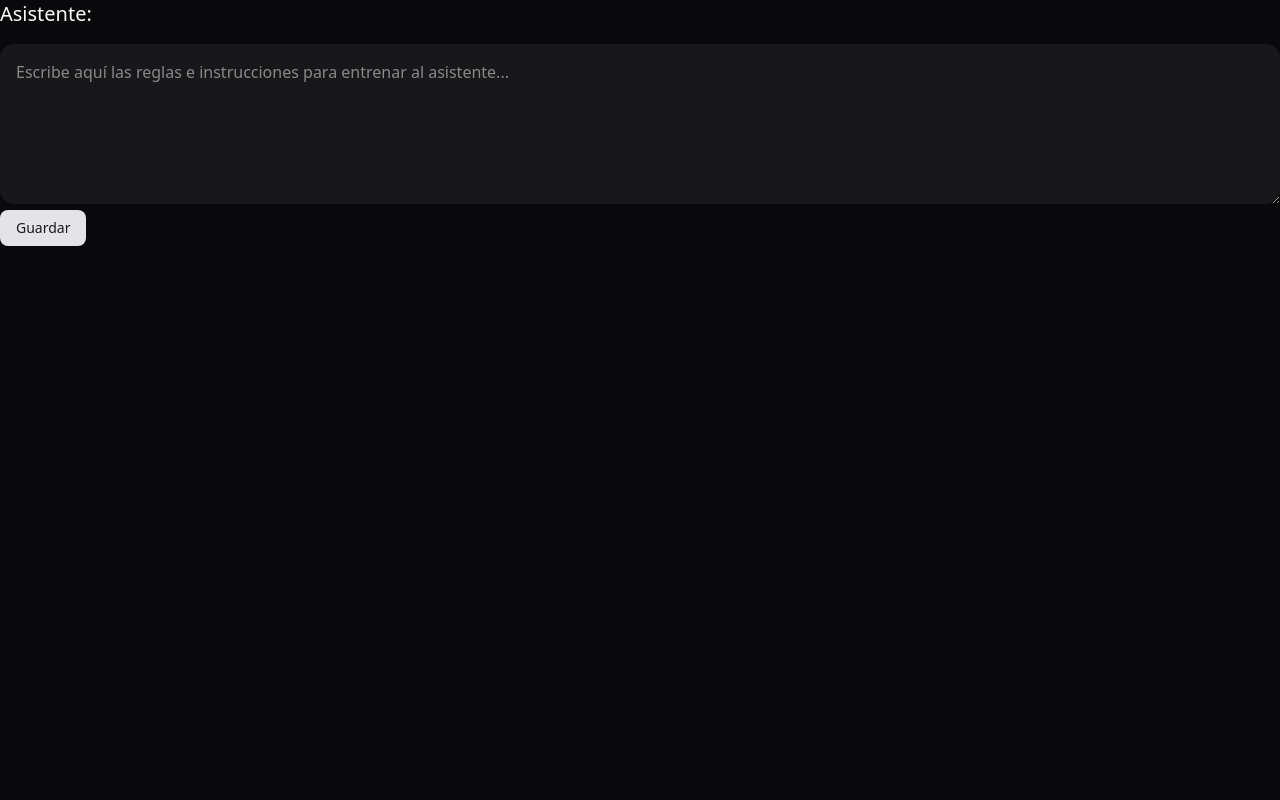
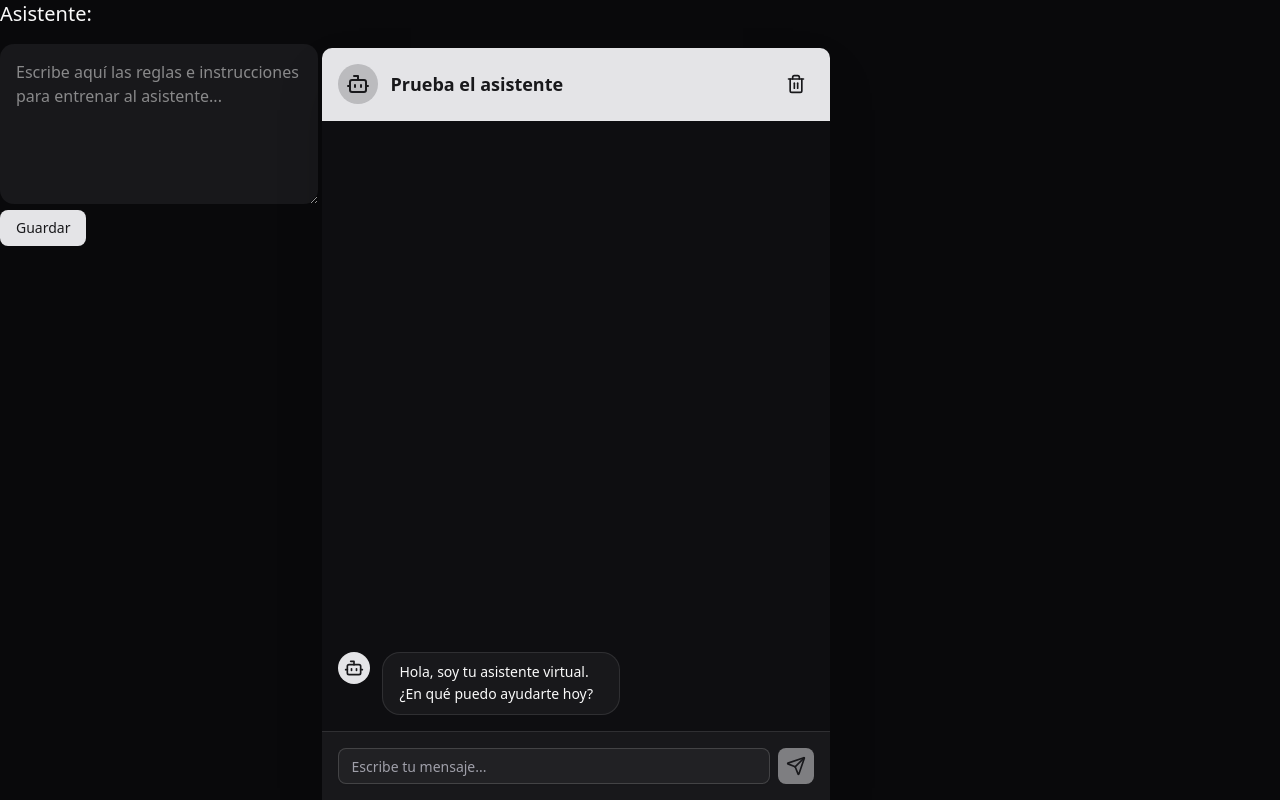
Before and after one commit to soyluisarrieta/funnelhot-ai-assistants-manager, a Next.js app: page /asistentes/1 in a window 1280 px wide. Built offline with nearby package versions, Linux system fonts and the light colour scheme.

Commit message:
feat: add simulated chat with smooth auto-scroll and delayed responses

```diff
--- a/src/app/asistentes/[id]/page.tsx
+++ b/src/app/asistentes/[id]/page.tsx
@@ -1,5 +1,6 @@
 'use client'
 
+import AssistantChat from "@/components/assistants/assistant-chat"
 import { Button } from "@/components/ui/button"
 import { useAssistants } from "@/hook/useAssistants"
 import { getAssistantById } from "@/services/assistants.service"
@@ -30,11 +31,14 @@ export default function TrainingPage() {
   }
 
   return (
-    <>
+    <div className="flex flex-col h-dvh">
       <header className="text-xl mb-4">
         Asistente: {assistant?.name}
       </header>
 
+      <div className="flex flex-col md:flex-row flex-1 min-h-0">
+        {/* Training Area */}
+        <div>
           <textarea
             className="w-full h-40 p-4 bg-card rounded-xl"
             placeholder="Escribe aquí las reglas e instrucciones para entrenar al asistente..."
@@ -44,6 +48,13 @@ export default function TrainingPage() {
           <Button onClick={handleTrainingUpdate}>
             Guardar
           </Button>
-    </>
+        </div>
+
+        {/* Chat */}
+        <div className="w-full md:max-w-md lg:max-w-lg h-dvh min-h-96 md:h-full flex flex-col p-1 pb-0 md:pr-0">
+           <AssistantChat />
+        </div>
+      </div>
+    </div>
   )
 }
--- /dev/null
+++ b/src/components/assistants/assistant-chat.tsx
@@ -0,0 +1,143 @@
+"use client"
+
+import type React from "react"
+import { useState, useEffect, useRef, useMemo } from "react"
+import { Button } from "@/components/ui/button"
+import { Input } from "@/components/ui/input"
+import { SendIcon, BotIcon, UserIcon, Trash2Icon } from "lucide-react"
+import { CHAT_RESPONSES_MOCK } from "@/mocks/chat-responses.mock"
+import { cn } from "@/lib/utils"
+
+interface Message {
+  id: string
+  text: string
+  sender: "user" | "bot"
+}
+
+const getSimulatedResponse = (): string => {
+  const randomIndex = Math.floor(Math.random() * CHAT_RESPONSES_MOCK.length)
+  return CHAT_RESPONSES_MOCK[randomIndex]
+}
+
+const INITIAL_MESSAGE: Message = {
+  id: "initial",
+  text: "Hola, soy tu asistente virtual. ¿En qué puedo ayudarte hoy?",
+  sender: "bot",
+}
+
+export default function AssistantChat() {
+  const [messages, setMessages] = useState<Message[]>([INITIAL_MESSAGE])
+  const [inputValue, setInputValue] = useState("")
+  const messagesContainerRef = useRef<HTMLDivElement>(null)
+
+  const reversedMessages = useMemo(() => {
+    return [...messages].reverse()
+  }, [messages])
+
+  useEffect(() => {
+    if (messagesContainerRef.current) {
+      messagesContainerRef.current.scrollTo({ top: 0, behavior: "smooth" })
+    }
+  }, [messages])
+
+  const handleSendMessage = () => {
+    if (!inputValue.trim()) return
+
+    const userMessage: Message = {
+      id: Date.now().toString(),
+      text: inputValue,
+      sender: "user",
+    }
+
+    setMessages((prev) => [...prev, userMessage])
+    setInputValue("")
+
+    const delay = Math.floor(Math.random() * 1000) + 1000
+
+    setTimeout(() => {
+      const botResponse: Message = {
+        id: (Date.now() + 1).toString(),
+        text: getSimulatedResponse(),
+        sender: "bot",
+      }
+      setMessages((prev) => [...prev, botResponse])
+    }, delay)
+  }
+
+  const handleKeyDown = (e: React.KeyboardEvent<HTMLInputElement>) => {
+    if (e.key === "Enter") {
+      handleSendMessage()
+    }
+  }
+
+  return (
+    <div className="w-full h-full flex flex-col shadow-2xl">
+      <div className="flex items-center justify-between p-4 border-b bg-primary text-primary-foreground rounded-t-lg">
+        <div className="flex items-center gap-3">
+          <div className="size-10 rounded-full bg-primary-foreground/20 flex items-center justify-center">
+            <BotIcon className="size-6" />
+          </div>
+          <h1 className="font-semibold text-lg">Prueba el asistente</h1>
+        </div>
+        <Button
+          variant="ghost"
+          size="icon"
+          className="text-primary-foreground hover:bg-primary-foreground/20"
+        >
+          <Trash2Icon className="size-5" />
+        </Button>
+      </div>
+
+      <div ref={messagesContainerRef} className="flex-1 overflow-y-auto p-4 flex flex-col-reverse gap-4 bg-secondary/20">
+        {reversedMessages.map((message) => (
+          <div
+            key={message.id}
+            className={cn("flex gap-3", message.sender === "user" ? "flex-row-reverse" : "flex-row")}
+          >
+            <div
+              className={cn(
+                "size-8 rounded-full flex items-center justify-center shrink-0",
+                message.sender === "user"
+                  ? "bg-accent text-accent-foreground"
+                  : "bg-primary text-primary-foreground"
+              )}
+            >
+              {message.sender === "user" ? <UserIcon className="w-5 h-5" /> : <BotIcon className="w-5 h-5" />}
+            </div>
+            <div
+              className={cn(
+                "max-w-1/2 rounded-2xl px-4 py-2",
+                message.sender === "user"
+                  ? "bg-accent text-accent-foreground"
+                  : "bg-card text-card-foreground border"
+              )}
+            >
+              <p className="text-sm leading-relaxed">{message.text}</p>
+            </div>
+          </div>
+        ))}
+      </div>
+
+      <div className="p-4 border-t bg-card">
+        <div className="flex gap-2">
+          <Input
+            className="flex-1"
+            type="text"
+            placeholder="Escribe tu mensaje..."
+            value={inputValue}
+            onChange={(e) => setInputValue(e.target.value)}
+            onKeyDown={handleKeyDown}
+          />
+          <Button
+            className="shrink-0"
+            size="icon"
+            onClick={handleSendMessage}
+            disabled={!inputValue.trim()}
+          >
+            <SendIcon className="size-5" />
+          </Button>
+        </div>
+      </div>
+    </div>
+  )
+}
--- a/src/constants/storage.ts
+++ b/src/constants/storage.ts
@@ -1,3 +1,4 @@
 export const STORAGE_KEYS = {
-  ASSISTANTS: 'assistants',
+  ASSISTANTS: 'assistants-ai',
+  CHATS: 'chat-messages'
 }
--- /dev/null
+++ b/src/mocks/chat-responses.mock.ts
@@ -0,0 +1,7 @@
+export const CHAT_RESPONSES_MOCK = [
+  "Entendido, ¿en qué más puedo ayudarte?",
+  "Esa es una excelente pregunta. Déjame explicarte...",
+  "Claro, con gusto te ayudo con eso.",
+  "¿Podrías darme más detalles sobre tu consulta?",
+  "Perfecto, he registrado esa información.",
+] as const
```
Lines whose indentation alone changed are shown as unchanged.
